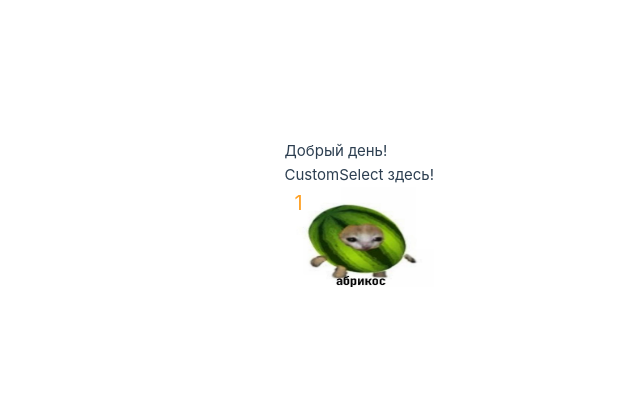
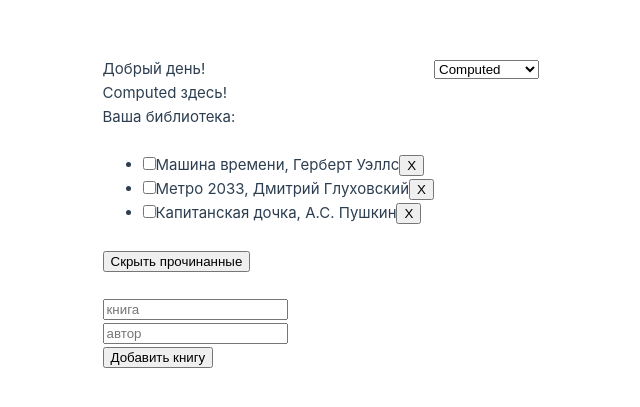
Before and after one commit to Eternal-insomnia/Dynamic-components, a Vue app: page / in a window 1280 px wide. Shown: the part 187-594 px from the top of the page, without its empty margins (206-846 px from the left). Built offline with nearby package versions, Linux system fonts and the light colour scheme.

Commit message:
Added the selector for dynamic components

```diff
--- a/src/App.vue
+++ b/src/App.vue
@@ -1,9 +1,29 @@
 <template>
-  <p>Добрый день!</p><br>
+  <div>
+    <p>Добрый день!</p>
+    <!-- <component
+      v-if="currentTab==='Created'"
+      @response="onCreateUpdate(msg)"
+    >
+      {{ childMsg }}
+    </component> -->
+    <component :is="currentTab"></component>
+  </div>
+  <div>
+    <select @change="changeTab">
+      <option
+        v-for="tab in tabs"
+        :key="tab"
+        :value="tab"
+      >
+        {{ tab }}
+      </option>
+    </select>
+  </div>
   <!-- <Computed/> -->
   <!-- <Created @response="(msg) => childMsg = msg"/>
   <p>{{ childMsg }}</p> -->
-  <CustomSelect/>
+  <!-- <CustomSelect/> -->
   <!-- <Data/> -->
   <!-- <Events/> -->
   <!-- <JsonImport/> -->
@@ -52,7 +72,20 @@ export default {
   },
   data() {
     return {
-      childMsg: ''
+      childMsg: "susogus",
+      currentTab: "Computed",
+      tabs: [
+        "Computed", "Created", "CustomSelect", "Data", "Events", "JsonImport", "Methods", "Mounted", "TodoList",
+        "Vfor", "Vif", "Vmodel", "Vshow", "Watch"
+      ]
+    }
+  },
+  methods: {
+    changeTab(event) {
+      this.currentTab = event.target.value
+    },
+    onCreateUpdate(msg) {
+      this.childMsg = msg
     }
   }
 }
--- a/src/components/Created.vue
+++ b/src/components/Created.vue
@@ -1,3 +1,7 @@
+<template>
+  <p>Created здесь!</p>
+</template>
+
 <script>
 export default {
   data() {
```
